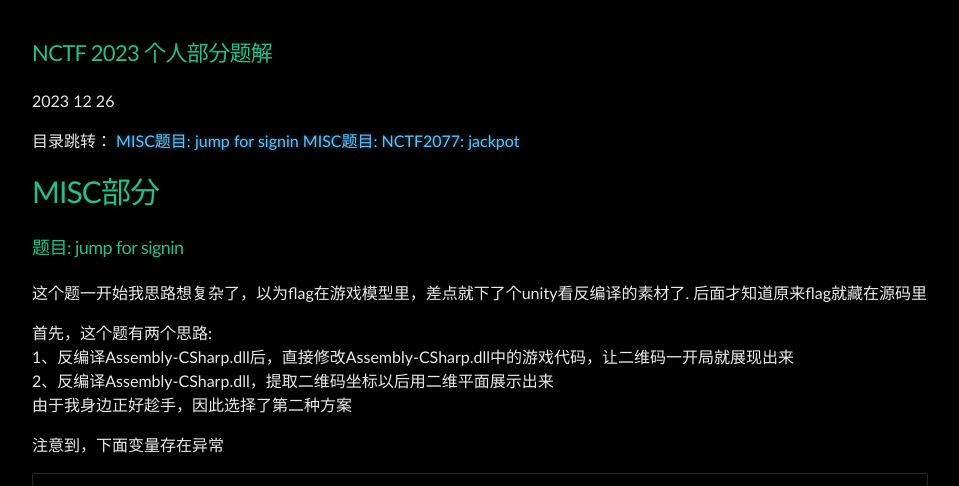
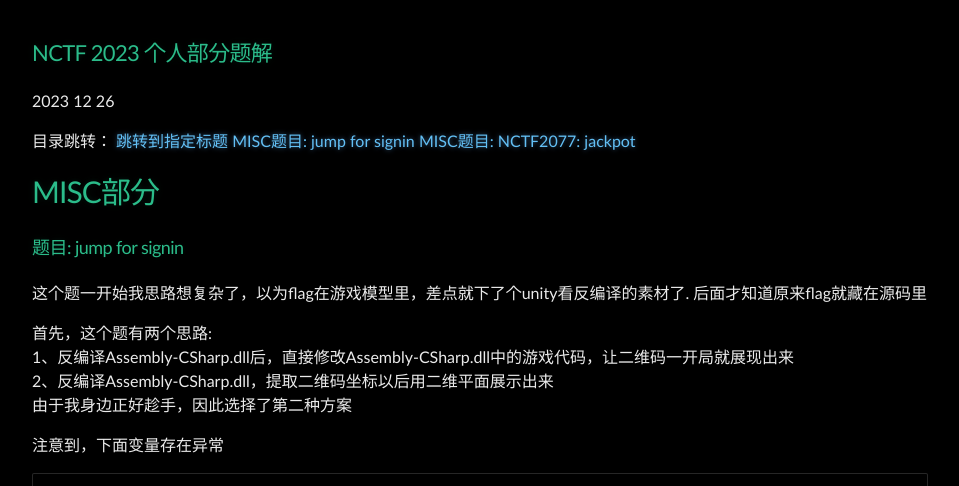
Before and after one commit to Leeyangee/leeyangee.github.io, a Jekyll site: the page built from _posts/2023-12-26-NCTF 2023 个人部分题解.md, in a window 1280 px wide and 900 px high, cut to the strip 414-900 px from the top of the window. Shown: the whole strip, without its empty margins (160-1119 px from the left). Built offline with Jekyll 4.4.1, drawn with Linux system fonts in a browser that asks for light colours.

Commit message:
Update 2023-12-26-NCTF 2023 个人部分题解.md

```diff
--- a/_posts/2023-12-26-NCTF 2023 个人部分题解.md
+++ b/_posts/2023-12-26-NCTF 2023 个人部分题解.md
@@ -4,6 +4,7 @@ published: true
 ---
 
 目录跳转：
+[跳转到指定标题](#header-31")
 <a href="#header-31">MISC题目: jump for signin</a>
 <a href="#header-32">MISC题目: NCTF2077: jackpot</a>
 
```
